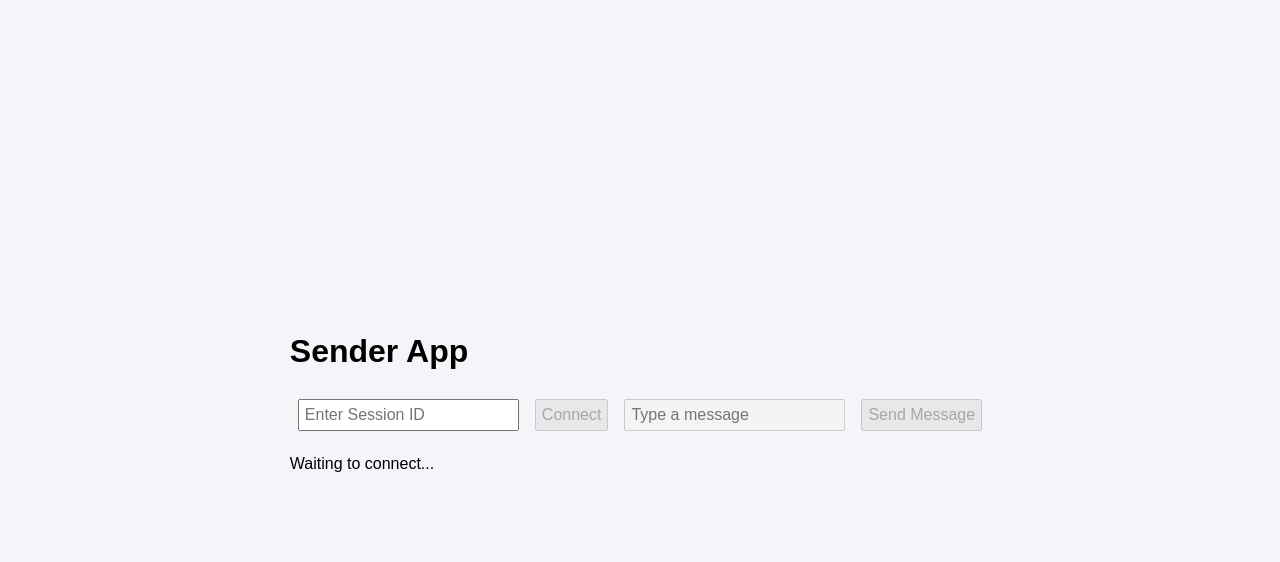
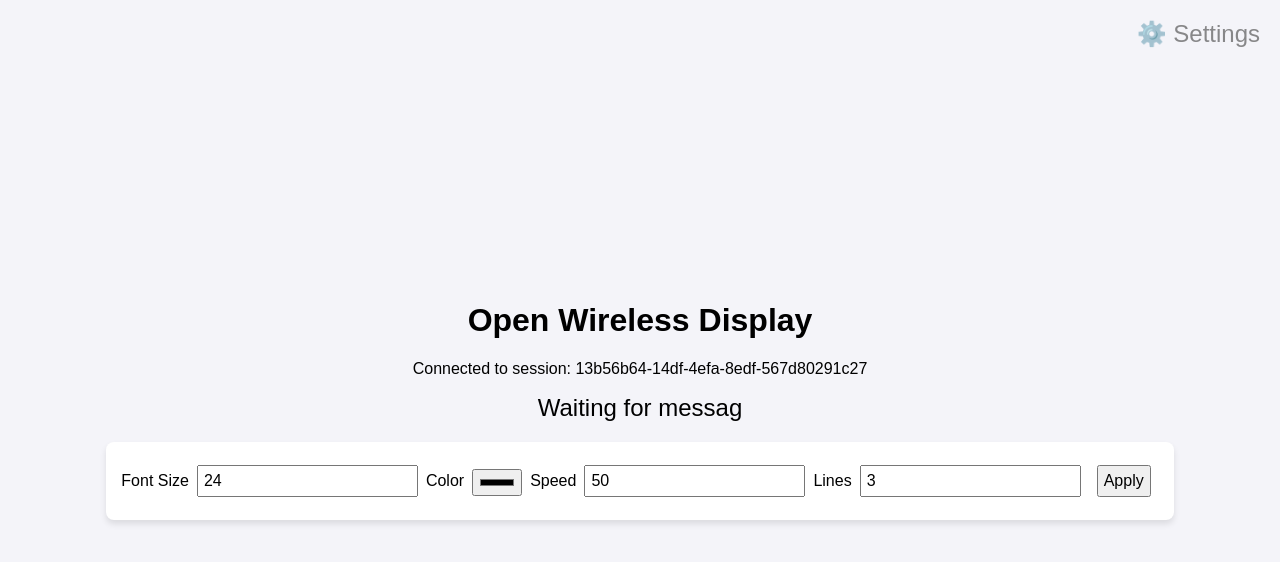
Before and after one commit to AceCentre/OWD, a Next.js app: page /sender in a window 1280 px wide. Shown: the top 562 px of the page. Built offline with nearby package versions, Linux system fonts and the light colour scheme; no server answers.

Commit message:
Update sender.js

```diff
--- a/pages/sender.js
+++ b/pages/sender.js
@@ -1,70 +1,61 @@
-import React, { useEffect, useState } from 'react';
+import React, { useState, useEffect } from 'react';
+import DisplayText from '../components/DisplayText';
+import SettingsPanel from '../components/SettingsPanel';
+import QRCodeDisplay from '../components/QRCodeDisplay';
 import WebRTCService from '../services/WebRTCService';
+import BLEService from '../services/BLEService';
+import { v4 as uuidv4 } from 'uuid';
 
-const SenderApp = () => {
-  const [webrtcService, setWebrtcService] = useState(null);
-  const [message, setMessage] = useState('');
-  const [sessionId, setSessionId] = useState('');
+const Home = () => {
+  const [text, setText] = useState('Waiting for messages...');
+  const [settings, setSettings] = useState({ fontSize: '24px', color: '#000', speed: 50, lines: 3 });
   const [isConnected, setIsConnected] = useState(false);
-  const websocketURL = process.env.NEXT_PUBLIC_WS_URL;
+  const [sessionId, setSessionId] = useState(uuidv4());
 
-  const handleConnect = () => {
-    if (sessionId) {
-      const webrtc = new WebRTCService((receivedMessage) => {
-        console.log('Received:', receivedMessage);
-      });
+  // WebSocket URL for internal use, based only on session ID
+  const websocketURL = `${process.env.NEXT_PUBLIC_WS_URL}/${sessionId}`;
 
-      webrtc.onConnection(() => setIsConnected(true)); // Confirm connection
-      webrtc.connect(websocketURL, sessionId);
-      setWebrtcService(webrtc);
-    } else {
-      console.warn("Session ID is required to connect");
+  useEffect(() => {
+    const webrtc = new WebRTCService(setText);
+    webrtc.connect(websocketURL);
+    webrtc.createOffer();
+    setIsConnected(true);
+
+    if ('bluetooth' in navigator) {
+      const ble = new BLEService(setText);
+      ble.connect();
     }
-  };
 
-  const sendMessage = () => {
-    if (webrtcService && isConnected) {
-      webrtcService.sendMessage(message);
-    } else {
-      console.warn("Not connected to a display session");
-    }
-  };
-
-  // Clean up the connection on unmount
-  useEffect(() => {
     return () => {
-      if (webrtcService) {
-        webrtcService.disconnect();
-        setIsConnected(false);
-      }
+      setIsConnected(false);
+      webrtc.disconnect();
     };
-  }, [webrtcService]);
+  }, [websocketURL]);
 
   return (
-    <div>
-      <h1>Sender App</h1>
-      <input
-        type="text"
-        value={sessionId}
-        onChange={(e) => setSessionId(e.target.value)}
-        placeholder="Enter Session ID"
-      />
-      <button onClick={handleConnect} disabled={isConnected || !sessionId}>
-        {isConnected ? "Connected" : "Connect"}
-      </button>
-      <input
-        type="text"
-        value={message}
-        onChange={(e) => setMessage(e.target.value)}
-        placeholder="Type a message"
-        disabled={!isConnected}
-      />
-      <button onClick={sendMessage} disabled={!isConnected || !message}>
-        Send Message
-      </button>
-      <p>{isConnected ? `Connected to display session ${sessionId}` : "Waiting to connect..."}</p>
+    <div id="display-container">
+      <h1>Open Wireless Display</h1>
+
+      {isConnected ? (
+        <>
+          <p>Connected to session: {sessionId}</p>
+          <DisplayText text={text} {...settings} />
+        </>
+      ) : (
+        <>
+          <p>Session ID: {sessionId}</p>
+          <QRCodeDisplay sessionId={sessionId} /> {/* Pass only sessionId */}
+          <p>Scan the QR code to connect from a sender device.</p>
+        </>
+      )}
+
+      <div className="settings-button" onClick={() => setIsConnected(!isConnected)}>
+        ⚙️ Settings
+      </div>
+
+      {isConnected && <SettingsPanel onSettingsChange={setSettings} />}
     </div>
   );
 };
 
-export default SenderApp;
+export default Home;
```
